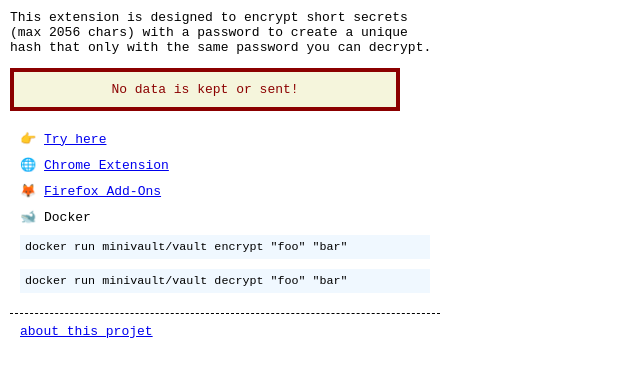
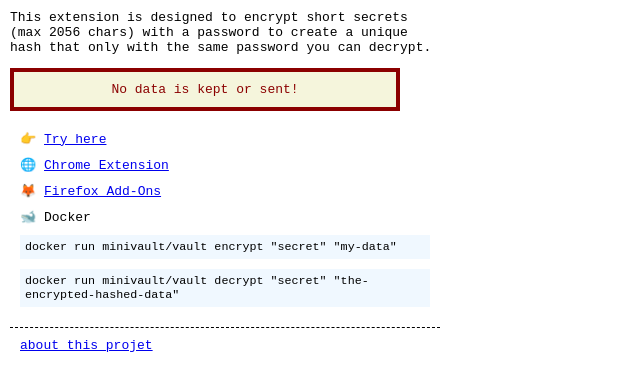
Before and after one commit to hankpillow/minivault, a browser extension: page extension/index.html in a window 1280 px wide. Shown: the part 110-500 px from the top of the page, without its empty margins (0-640 px from the left). Drawn offline with Linux system fonts and the light colour scheme.

Commit message:
fix copy

```diff
--- a/extension/index.html
+++ b/extension/index.html
@@ -6,6 +6,7 @@
 		<meta name="description" content="Encrypt secrets with password and share with those who know it.">
 		<link rel="shortcut icon" href="assets/16.ico" />
 		<link rel="icon" type="image/png" href="assets/16.ico" />
+		<link rel="manifest" href="/manifest.webmanifest">
 		<link rel="prefetch" href="vault.html">
 		<title>Minivault</title>
 		<style>
@@ -49,7 +50,7 @@
 		<main>
 		<h1>🔒 Minivault</h1>
 		<p>Encrypt secrets with password and share with those who know it.</p>
-		<p>This extension is designed to encrypt short secrets (max 2056 chars) with a password to create a unique hash that only with the same password you can decrypt.  </p>
+		<p>This extension is designed to encrypt short secrets (max 2056 chars) with a password to create a unique hash that only with the same password you can decrypt.</p>
 		<blockquote>
 			No data is kept or sent!
 		</blockquote>
@@ -58,8 +59,8 @@
 			<span>🌐 <a rel="noopener" href="https://chrome.google.com/webstore/detail/minivault/ecnpflgglffkleflcmefcmfpenlagjpk" target="_blank">Chrome Extension</a></span>
 			<span>🦊 <a rel="noopener" href="https://addons.mozilla.org/en-US/firefox/addon/minivault/?src=search" target="_blank">Firefox Add-Ons</a></span>
 			<span>🐋 Docker<br>
-				<code>docker run minivault/vault encrypt "foo" "bar"</code>
-				<code>docker run minivault/vault decrypt "foo" "bar"</code>
+				<code>docker run minivault/vault encrypt "secret" "my-data"</code>
+				<code>docker run minivault/vault decrypt "secret" "the-encrypted-hashed-data"</code>
 			</span>
 		</nav>
 		<footer>
```
Also changed, not shown: extension/manifest.json, extension/manifest.webmanifest.
